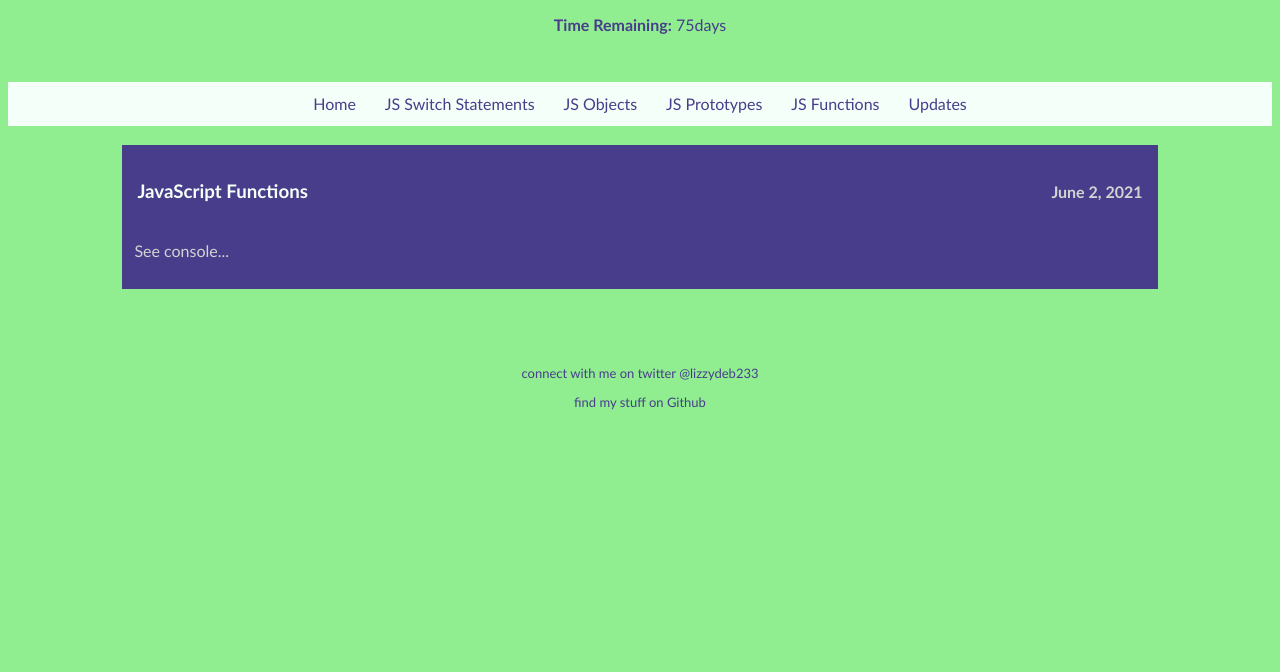
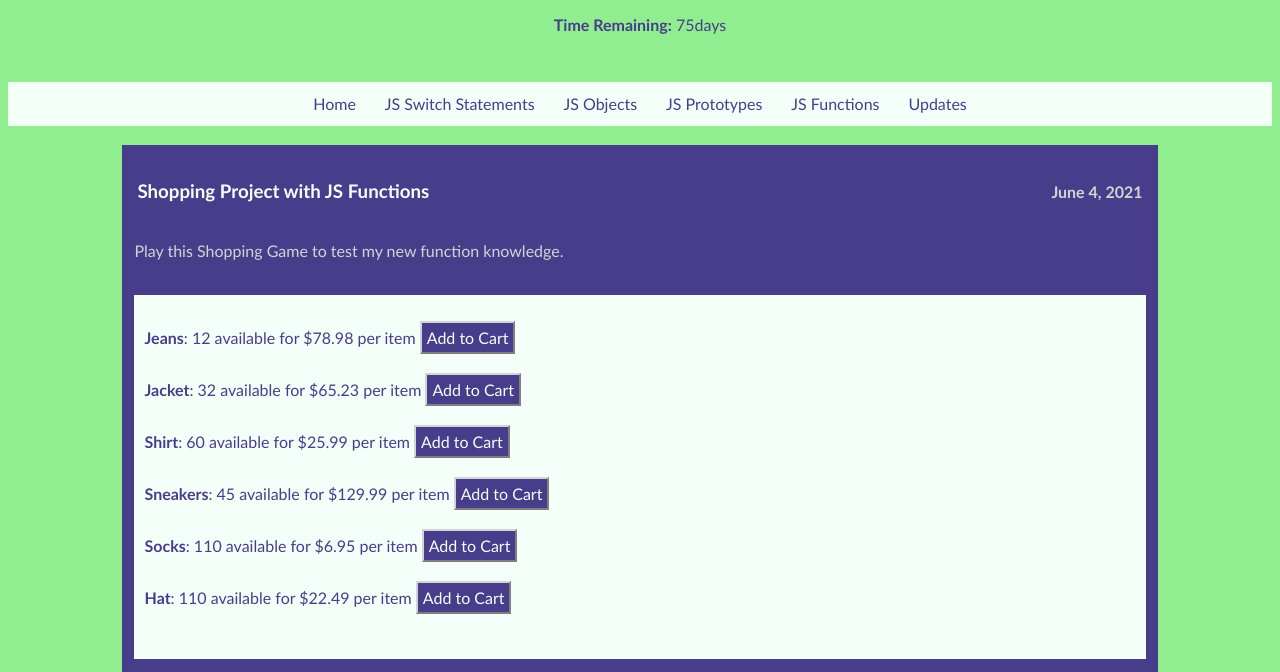
Before and after one commit to lizzyj233/100Days-JS, a website: page pages/funcJS.html in a window 1280 px wide. Shown: the part 128-800 px from the top of the page. Drawn offline with Linux system fonts and the light colour scheme.

Commit message:
starting shopping project

```diff
--- a/pages/funcJS.html
+++ b/pages/funcJS.html
@@ -26,18 +26,33 @@
     </div><br>
 
 
+    <div id="shoppingFn-div" class="content-container">
+        <table class="post-header-table">
+            <td><h3 class="post-title">Shopping Project with JS Functions</h3></td>
+            <td><h4 class="post-date">June 4, 2021</h4></td>
+        </table>
+        <p>Play this Shopping Game to test my new function knowledge.</p>
+        <br>
+        <div class="subcontent-container">
+            <p id="current-inventory"></p>
+        </div>
+    </div>
+    <br>
+    <br>
+
     <div id="day22-div" class="content-container">
         <table class="post-header-table">
             <td><h3 class="post-title">JavaScript Functions</h3></td>
-            <td><h4 class="post-date">June 2, 2021</h4></td>
+            <td><h4 class="post-date">June 2-3, 2021</h4></td>
         </table>
-        <p>See console...</p>
+        <p>I completed the Pluralsight course about JavaScript functions. See the console for my practice results.</p>
     </div>
-    <br>
+<br>
 <br>
 
 <footer id="footer">
 </footer>
 <script src="../scripts/utils.js"></script>
 <script src="../scripts/JS-Funcs.js"></script>
+<script src="../scripts/shopping.js"></script>
 </body>
--- /dev/null
+++ b/scripts/shopping.js
@@ -0,0 +1,57 @@
+//create list of items available to buy with quantities available
+//allow user to add items to cart
+//update item quantities
+//update cart
+//create cart summary -- items, cost
+//add button to remove items from cart
+//add button to clear cart
+//add button to submit order and provide response
+
+//TODO: IIFE                    DONE
+//TODO: arrow function
+//TODO: apply()
+//TODO: call()
+//TODO: bind()
+//TODO: use function closure
+//TODO: use default parameters
+//TODO: use rest parameters
+//TODO: use stream operator     DONE
+//OPTIONAL: eval(), escape(), unescape(), parseInt(), parseFloat()
+
+let inventory = []; //initiate and update quantities on ATC clicks
+let cart = {}; //update on ATC clicks
+let inventoryList = " ";
+
+(function (){
+    function createInventory(item, quantAvail, itemPrice){
+        this.item = item;
+        this.quantAvail = quantAvail;
+        this.itemPrice = itemPrice;
+    }
+
+    let Jeans = new createInventory("Jeans", 12, 78.98);
+    let Jacket = new createInventory("Jacket", 32, 65.23);
+    let Shirt = new createInventory("Shirt", 60, 25.99);
+    let Sneakers = new createInventory("Sneakers", 45, 129.99);
+    let Socks = new createInventory("Socks", 110, 6.95);
+    let Hat = new createInventory("Hat", 110, 22.49);
+
+    inventory = [Jeans, Jacket, Shirt, Sneakers, Socks, Hat];
+})();
+
+//use the spread operator to display the inventory list
+function displayInventory(...inventory){
+    inventory.forEach(function(items){
+        console.log(items.item);
+        inventoryList +=
+            `<strong>${items.item}</strong>: ${items.quantAvail} available for $${items.itemPrice} per item <button id="ATC${items.item}" class="button2">Add to Cart</button><br><br>`;
+    });
+    document.getElementById("current-inventory").innerHTML = inventoryList;
+}
+displayInventory(...inventory);
+
+//Add to cart button actions
+let ATCJeansButton = document.getElementById("ATCJeans");
+ATCJeansButton.addEventListener("click", (e)=>{
+    e.preventDefault();
+});
```
Also changed, not shown: 1 other file.
